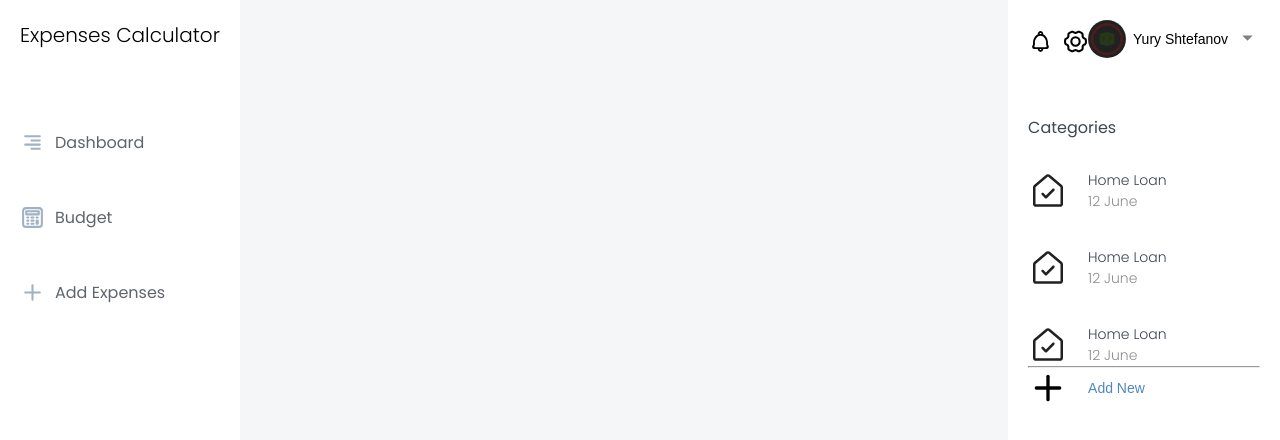
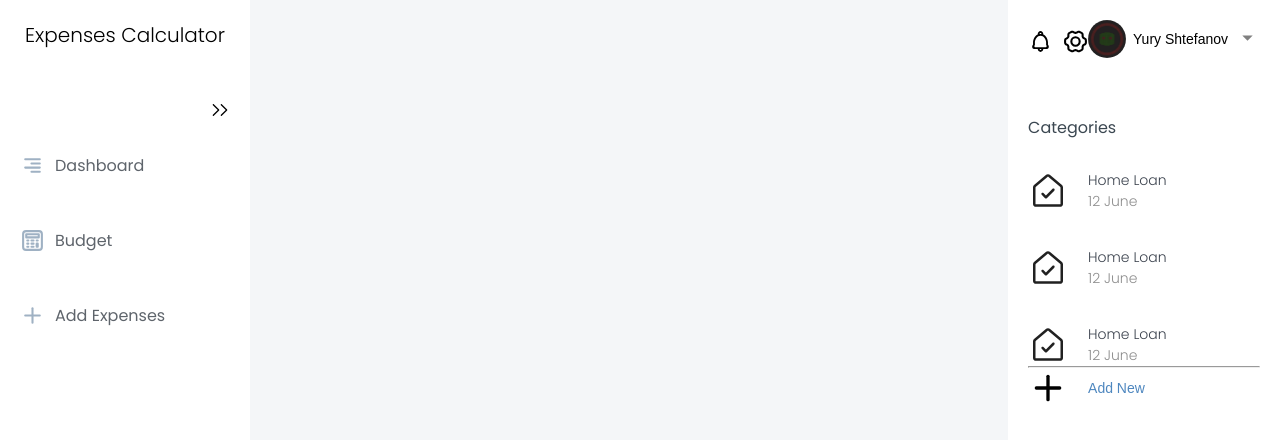
Before and after one commit to angl1chanin/vue-calc-expenses, a Vue app: page / in a window 1280 px wide. Shown: the top 440 px of the page. Built offline with nearby package versions, Linux system fonts and the light colour scheme.

Commit message:
Added: nav sidebar component

```diff
--- a/src/components/NavSidebar.vue
+++ b/src/components/NavSidebar.vue
@@ -1,12 +1,20 @@
 <template>
-  <aside class="menu">
-    <div class="menu__container">
-      <div class="menu__logo">
-        <p>Expenses Calculator</p>
+  <aside class="nav" :class="{hide: isHide}">
+    <div class="nav__container">
+      <div class="nav__logo">
+        <p v-if="!isHide">Expenses Calculator</p>
+        <p v-else>EC</p>
       </div>
-      <ul class="menu__items">
-        <li class="menu__item">
-          <router-link class="menu__item-link" to="/dashboard">
+      <div class="nav__expand">
+        <button class="nav__expand-btn" @click="toggleNav">
+          <svg xmlns="http://www.w3.org/2000/svg" width="800px" height="800px" viewBox="0 0 15 15" fill="none">
+            <path fill-rule="evenodd" clip-rule="evenodd" d="M2.14645 11.1464C1.95118 11.3417 1.95118 11.6583 2.14645 11.8536C2.34171 12.0488 2.65829 12.0488 2.85355 11.8536L6.85355 7.85355C7.04882 7.65829 7.04882 7.34171 6.85355 7.14645L2.85355 3.14645C2.65829 2.95118 2.34171 2.95118 2.14645 3.14645C1.95118 3.34171 1.95118 3.65829 2.14645 3.85355L5.79289 7.5L2.14645 11.1464ZM8.14645 11.1464C7.95118 11.3417 7.95118 11.6583 8.14645 11.8536C8.34171 12.0488 8.65829 12.0488 8.85355 11.8536L12.8536 7.85355C13.0488 7.65829 13.0488 7.34171 12.8536 7.14645L8.85355 3.14645C8.65829 2.95118 8.34171 2.95118 8.14645 3.14645C7.95118 3.34171 7.95118 3.65829 8.14645 3.85355L11.7929 7.5L8.14645 11.1464Z" fill="#000000"/>
+          </svg>
+        </button>
+      </div>
+      <ul class="nav__items">
+        <li class="nav__item">
+          <router-link class="nav__item-link" to="/dashboard">
             <svg width="800px" height="800px" viewBox="0 0 24 24" version="1.1" xmlns="http://www.w3.org/2000/svg" xmlns:xlink="http://www.w3.org/1999/xlink">
               <title>Align-Right</title>
               <g id="Page-1" stroke="none" stroke-width="1" fill="none" fill-rule="evenodd">
@@ -29,17 +37,17 @@
                 </g>
               </g>
             </svg>
-            <p class="menu__item-name">Dashboard</p>
+            <p class="nav__item-name">Dashboard</p>
           </router-link>
         </li>
-        <li class="menu__item">
-          <router-link class="menu__item-link" to="/budget">
+        <li class="nav__item">
+          <router-link class="nav__item-link" to="/budget">
             <svg fill="#000000" width="800px" height="800px" viewBox="0 0 24 24" id="Main" xmlns="http://www.w3.org/2000/svg"><title/><path d="M18.23,2H5.77A3.77,3.77,0,0,0,2,5.77V18.23A3.77,3.77,0,0,0,5.77,22H18.23A3.77,3.77,0,0,0,22,18.23V5.77A3.77,3.77,0,0,0,18.23,2ZM20,18.23A1.77,1.77,0,0,1,18.23,20H5.77A1.77,1.77,0,0,1,4,18.23V5.77A1.77,1.77,0,0,1,5.77,4H18.23A1.77,1.77,0,0,1,20,5.77Z"/><path d="M8,11H7a1,1,0,0,0,0,2H8a1,1,0,0,0,0-2Z"/><path d="M8,14H7a1,1,0,0,0,0,2H8a1,1,0,0,0,0-2Z"/><path d="M13,11H11a1,1,0,0,0,0,2h2a1,1,0,0,0,0-2Z"/><path d="M13,14H11a1,1,0,0,0,0,2h2a1,1,0,0,0,0-2Z"/><path d="M8,17H7a1,1,0,0,0,0,2H8a1,1,0,0,0,0-2Z"/><path d="M13,17H11a1,1,0,0,0,0,2h2a1,1,0,0,0,0-2Z"/><path d="M17,11H16a1,1,0,0,0,0,2h1a1,1,0,0,0,0-2Z"/><path d="M18,5H6A1,1,0,0,0,5,6V9a1,1,0,0,0,1,1H18a1,1,0,0,0,1-1V6A1,1,0,0,0,18,5ZM17,8H7V7H17Z"/><rect height="5" rx="1" width="3" x="15" y="14"/></svg>
-            <p class="menu__item-name">Budget</p>
+            <p class="nav__item-name">Budget</p>
           </router-link>
         </li>
-        <li class="menu__item">
-          <router-link class="menu__item-link" to="/add-expenses">
+        <li class="nav__item">
+          <router-link class="nav__item-link" to="/add-expenses">
             <svg width="800px" height="800px" viewBox="0 0 24 24" xmlns="http://www.w3.org/2000/svg">
 
               <title/>
@@ -61,7 +69,7 @@
               </g>
 
             </svg>
-            <p class="menu__item-name">Add expenses</p>
+            <p class="nav__item-name">Add expenses</p>
           </router-link>
         </li>
       </ul>
@@ -70,33 +78,74 @@
 </template>
 
 <script>
+import Dropdown from "@/components/Dropdown";
+
 export default {
   name: "Sidebar",
+  components: { Dropdown },
+  data() {
+    return {
+      isHide: false,
+    }
+  },
   methods: {
-
+    toggleNav() {
+      this.isHide = !this.isHide
+    },
   }
 }
 </script>
 
 <style lang="scss" scoped>
+
 ul, li, p {
   padding: 0;
   margin: 0;
   list-style: none;
 }
 
-.menu {
-  width: 100%;
+button {
+  border: none;
+  background: none;
+  cursor: pointer;
+}
+
+.nav {
+  width: 250px;
   height: 100vh;
   background-color: #fff;
+  transition: width .2s linear;
+
+  &.hide {
+    width: 75px;
+  }
+
+  &__container {}
 
   &__logo {
     text-align: center;
     padding: 20px;
-    margin-bottom: 50px;
+    margin-bottom: 10px;
 
     p {
       font-size: 20px;
+    }
+  }
+
+  &__expand {
+    display: flex;
+    justify-content: flex-end;
+    padding: 20px;
+  }
+
+  &.hide &__expand {
+    justify-content: center;
+  }
+
+  &__expand-btn {
+    svg {
+      width: 20px !important;
+      height: 20px !important;
     }
   }
 
@@ -107,12 +156,11 @@ ul, li, p {
   }
 
   &__item {
-    padding: 10px 0 10px 20px;
     width: 100%;
 
     &:hover {
       background-color: #F7FBFF;
-      .menu__item-name, svg {
+      .nav__item-name, svg {
         color: #3D82BE;
         fill: #3D82BE;
       }
@@ -123,11 +171,18 @@ ul, li, p {
   }
 
   &__item-link {
+    padding: 10px 0 10px 20px;
     display: flex;
     align-items: center;
+    flex-wrap: nowrap;
     height: 100%;
     gap: 10px;
     text-decoration: none;
+  }
+
+  &.hide &__item-link {
+    padding: 10px;
+    justify-content: center;
   }
 
   svg {
@@ -142,11 +197,16 @@ ul, li, p {
     stroke: #9FB1C3;
   }
 
+
   &__item-name {
     transition: .2s linear;
     font-weight: 400;
     color: #5E646B;
     text-transform: capitalize;
   }
+
+  &.hide &__item-name {
+    display: none;
+  }
 }
 </style>
```
